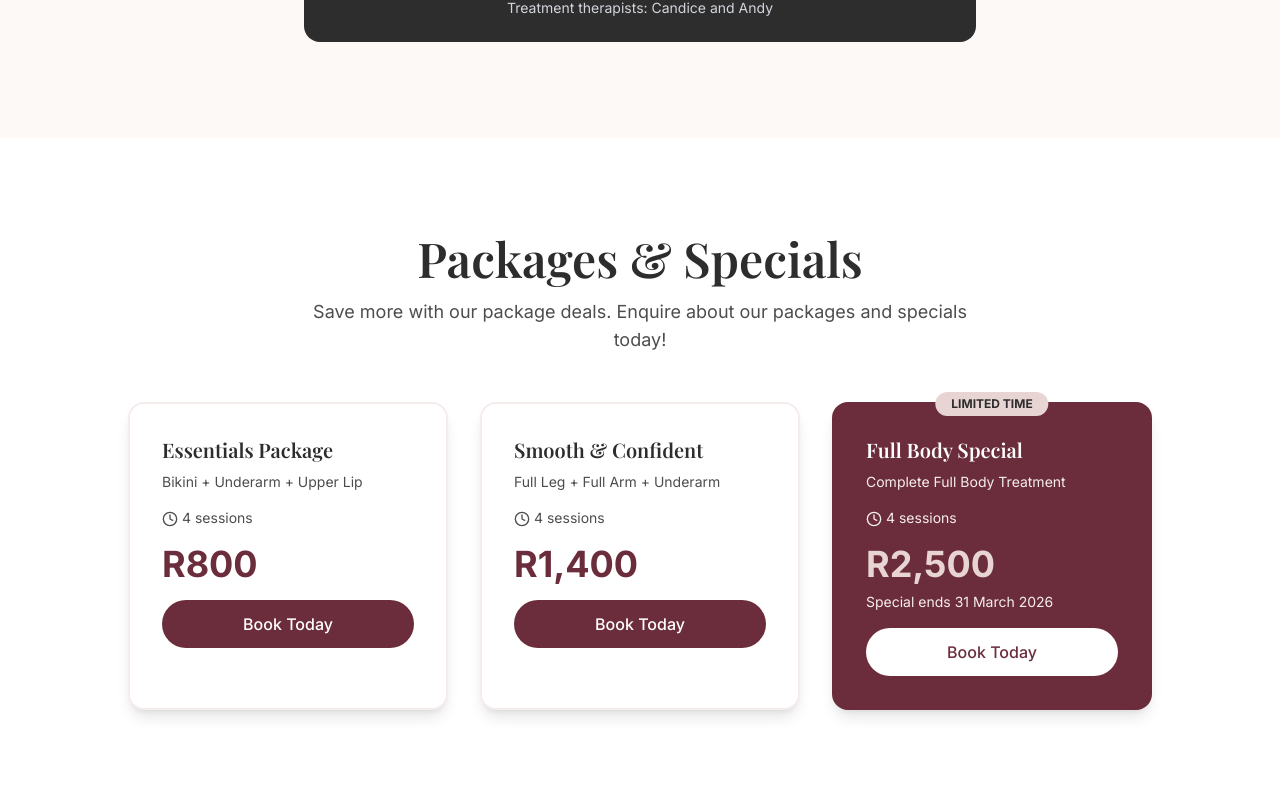
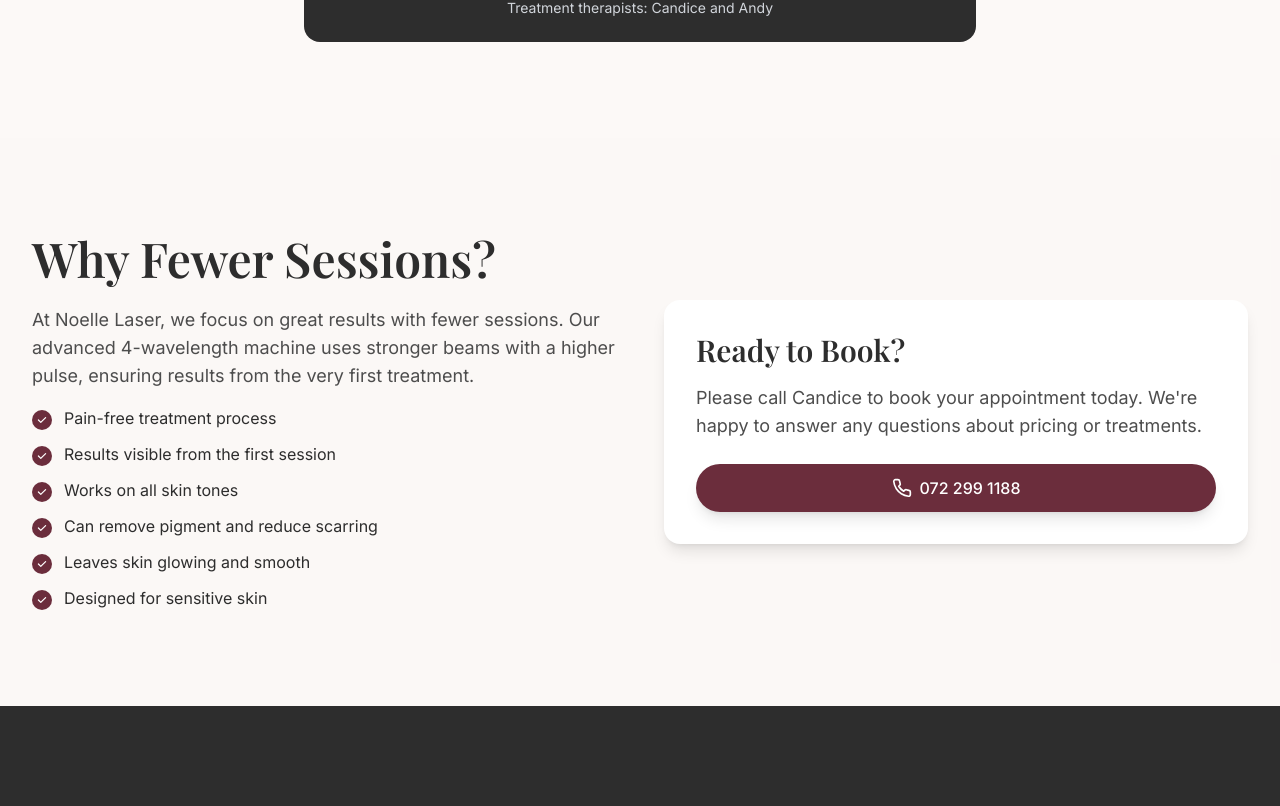
Before and after one commit to luckyluke196/noellelaser, a Next.js app: page /pricing in a window 1280 px wide. Shown: the part 2894-3700 px from the top of the page. Built offline with nearby package versions, Linux system fonts and the light colour scheme.

Commit message:
remove package deals

```diff
--- a/app/pricing/page.tsx
+++ b/app/pricing/page.tsx
@@ -184,63 +184,6 @@
         </div>
       </section>
 
-      {/* Package Deals Section */}
-      <section className="bg-white section-padding">
-        <div className="container-custom">
-          <div className="text-center mb-12">
-            <h2 className="heading-2 mb-4">Packages &amp; Specials</h2>
-            <p className="text-body max-w-2xl mx-auto">
-              Save more with our package deals. Enquire about our packages and specials today!
-            </p>
-          </div>
-          <div className="grid md:grid-cols-3 gap-8 max-w-5xl mx-auto">
-            {packages.map((pkg, index) => (
-              <div
-                key={index}
-                className={`rounded-2xl p-8 shadow-lg border-2 hover:shadow-xl transition-all relative ${
-                  pkg.special
-                    ? 'bg-burgundy text-white border-burgundy'
-                    : 'bg-white border-rose-gold-light'
-                }`}
-              >
-                {pkg.special && (
-                  <div className="absolute -top-3 left-1/2 -translate-x-1/2 bg-rose-gold text-charcoal text-xs font-bold px-4 py-1 rounded-full">
-                    LIMITED TIME
-                  </div>
-                )}
-                <h3 className={`font-serif text-xl font-semibold mb-2 ${pkg.special ? 'text-white' : 'text-charcoal'}`}>
-                  {pkg.name}
-                </h3>
-                <p className={`mb-4 text-sm ${pkg.special ? 'text-rose-gold-light' : 'text-charcoal-light'}`}>
-                  {pkg.areas}
-                </p>
-                <p className={`mb-4 text-sm ${pkg.special ? 'text-rose-gold-light' : 'text-charcoal-light'}`}>
-                  <Clock className="h-4 w-4 inline mr-1" />
-                  {pkg.sessions}
-                </p>
-                <div className={`text-4xl font-bold mb-2 ${pkg.special ? 'text-rose-gold' : 'text-burgundy'}`}>
-                  {pkg.price}
-                </div>
-                {pkg.endsDate && (
-                  <p className="text-rose-gold-light text-sm mb-4">
-                    Special ends {pkg.endsDate}
-                  </p>
-                )}
-                <a
-                  href="tel:0722991188"
-                  className={`block text-center py-3 px-6 rounded-full font-medium transition-all duration-300 mt-4 ${
-                    pkg.special
-                      ? 'bg-white text-burgundy hover:bg-rose-gold-light'
-                      : 'bg-burgundy text-white hover:bg-burgundy-dark'
-                  }`}
-                >
-                  Book Today
-                </a>
-              </div>
-            ))}
-          </div>
-        </div>
-      </section>
 
       {/* Why Our Pricing Section */}
       <section className="bg-rose-gold-light/30 section-padding">
```
